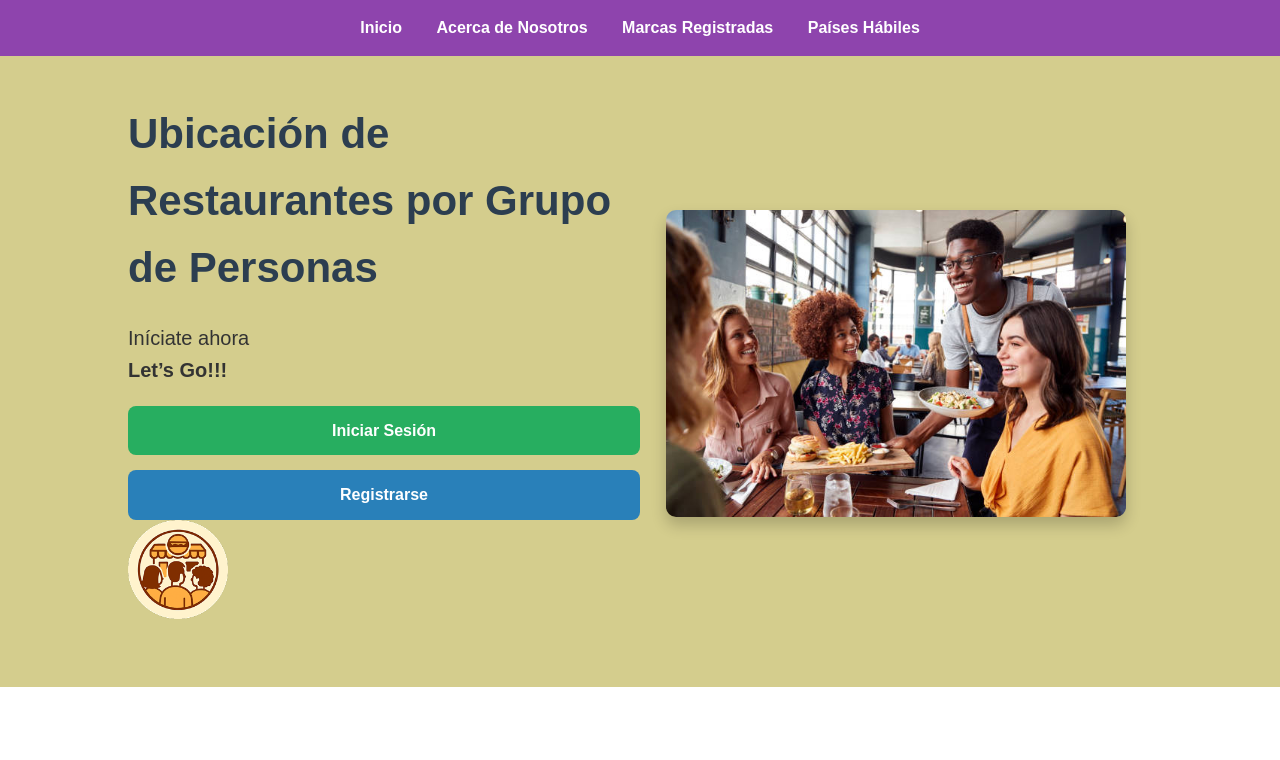
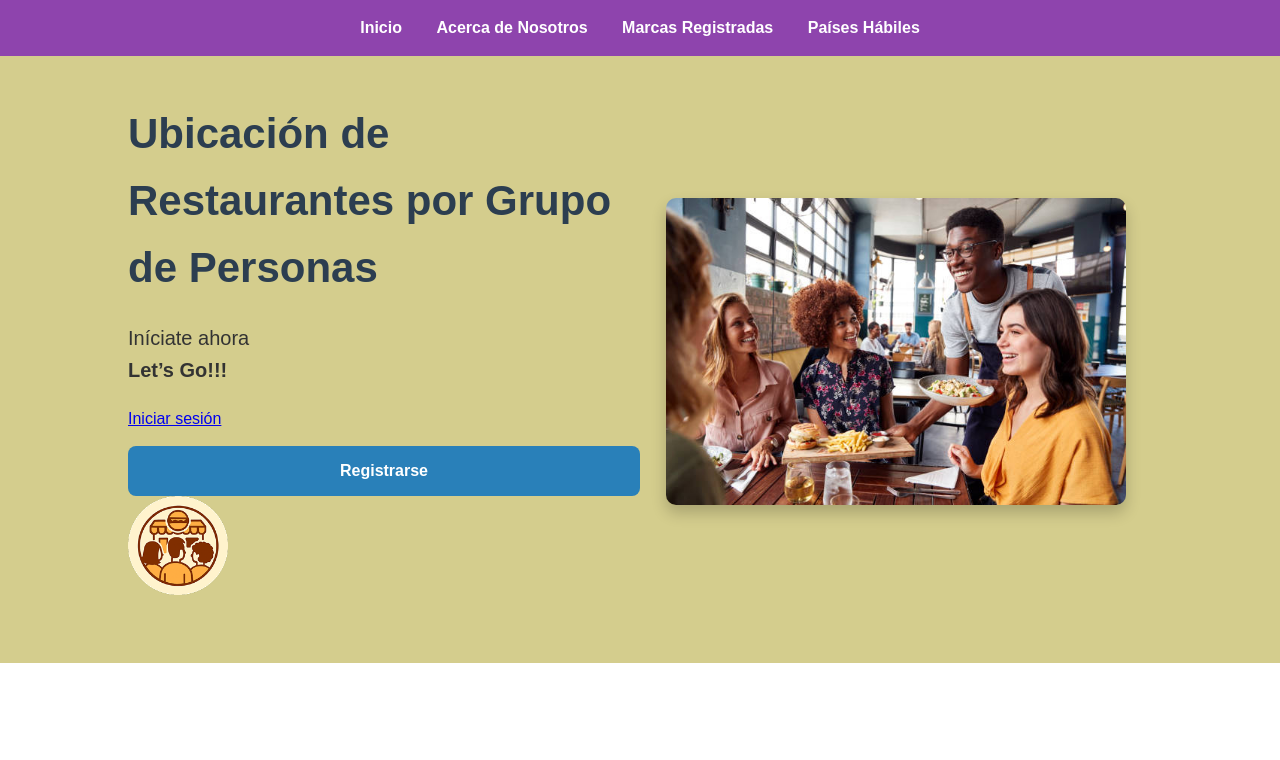
Before and after one commit to LocalFood-Aplicaciones-Web/Project-report, a plain HTML site: page index.html in a window 1280 px wide. Shown: the top 760 px of the page. Drawn offline with Linux system fonts and the light colour scheme; files whose address does not match are found by name.

Commit message:
Update index.html

```diff
--- a/index.html
+++ b/index.html
@@ -26,7 +26,7 @@
     <h1>Ubicación de Restaurantes por Grupo de Personas</h1>
     <p>Iníciate ahora <br><strong>Let’s Go!!!</strong></p>
     <div class="buttons">
-      <a href="/login/login.html" class="btn">Iniciar Sesión</a>
+      <a href="/Project-report/login/login.html">Iniciar sesión</a>
       <a href="/register/register.html" class="btn secondary">Registrarse</a>
     </div>
     <!-- Logo pequeño debajo del texto -->
```
